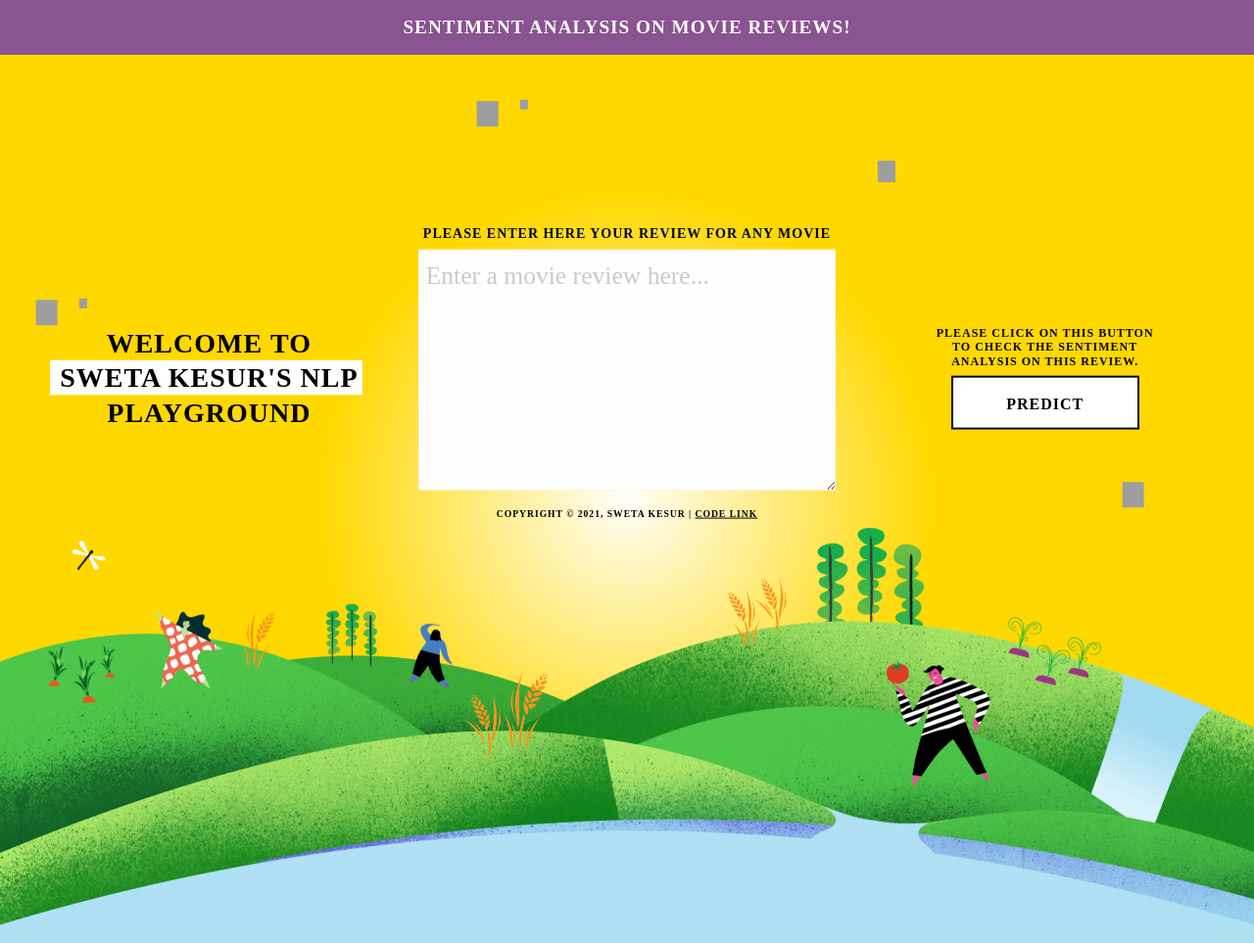
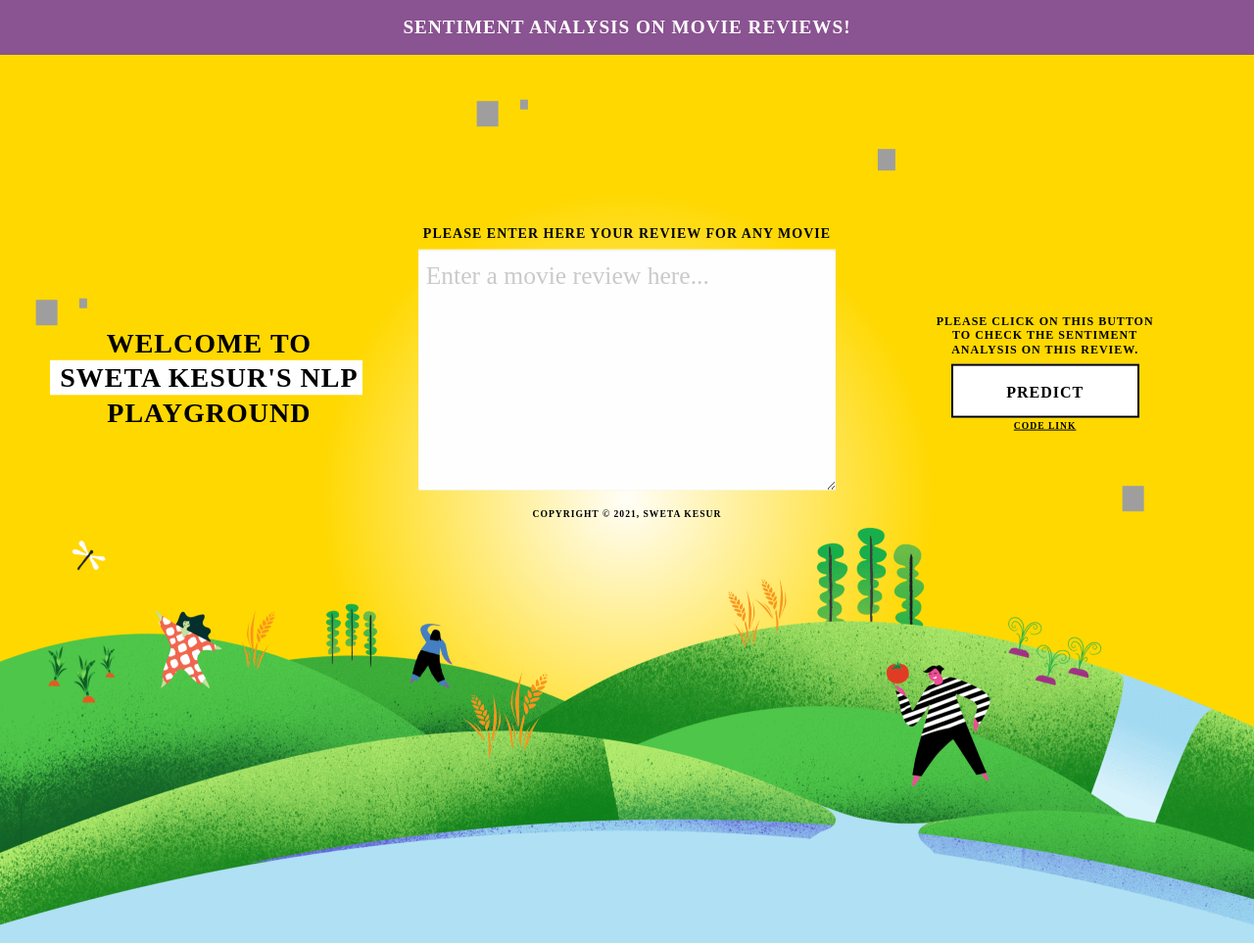
Before and after one commit to sweta-kesur-nlp-playground/nlp-play1-movie-reviews, a Python web app: template templates/home.html in a window 1280 px wide. Shown: the whole page at 98% size. Run offline with Jinja, Linux system fonts and the light colour scheme; the template is opened without the code that fills it, so the values that code supplies are empty; some web fonts are replaced; grey boxes are pictures that could not be loaded.

Commit message:
updated code link location

```diff
--- a/templates/home.html
+++ b/templates/home.html
@@ -187,7 +187,7 @@
                                     <form action="{{ url_for('predict')}}" method="POST">
                                   <label class="stamped-form-label" >Please enter here your review for any Movie</label>
                                   <textarea name="Reviews" rows="6" cols="50" placeholder="Enter a movie review here..." required="required" id="ip4"></textarea>
-                                  <label style="font-size: 0.6rem;">COPYRIGHT © 2021, Sweta Kesur | <a href="https://github.com/sweta-kesur-nlp-playground/NLP-playground/blob/master/Sweta_1_NLP_play_Movies.ipynb"><u>Code link</u></a></label>
+                                  <label style="font-size: 0.6rem;">COPYRIGHT © 2021, Sweta Kesur</label>
                                 </div>
 
                                 <div class="cell small-8 large-4 text-section-right">
@@ -259,6 +259,7 @@
                                         <div>
                                             <input type="submit" class="content-margin zoom button border primary" value="Predict"></a>
                                         </div>
+                                        <label style="font-size: 0.6rem;"><a href="https://github.com/sweta-kesur-nlp-playground/NLP-playground/blob/master/Sweta_1_NLP_play_Movies.ipynb"><u>Code link</u></a></label>
                                     </form>
                                     </div>
                                 </div>
--- a/templates/result.html
+++ b/templates/result.html
@@ -350,6 +350,7 @@
                                         <div>
                                             <a href="/" class="content-margin zoom button border primary">Home</a>
                                         </div>
+                                        <label style="font-size: 0.6rem;"><a href="https://github.com/sweta-kesur-nlp-playground/NLP-playground/blob/master/Sweta_1_NLP_play_Movies.ipynb"><u>Code link</u></a></label>
                                     </div>
                                 </div>
                             </div>
```
